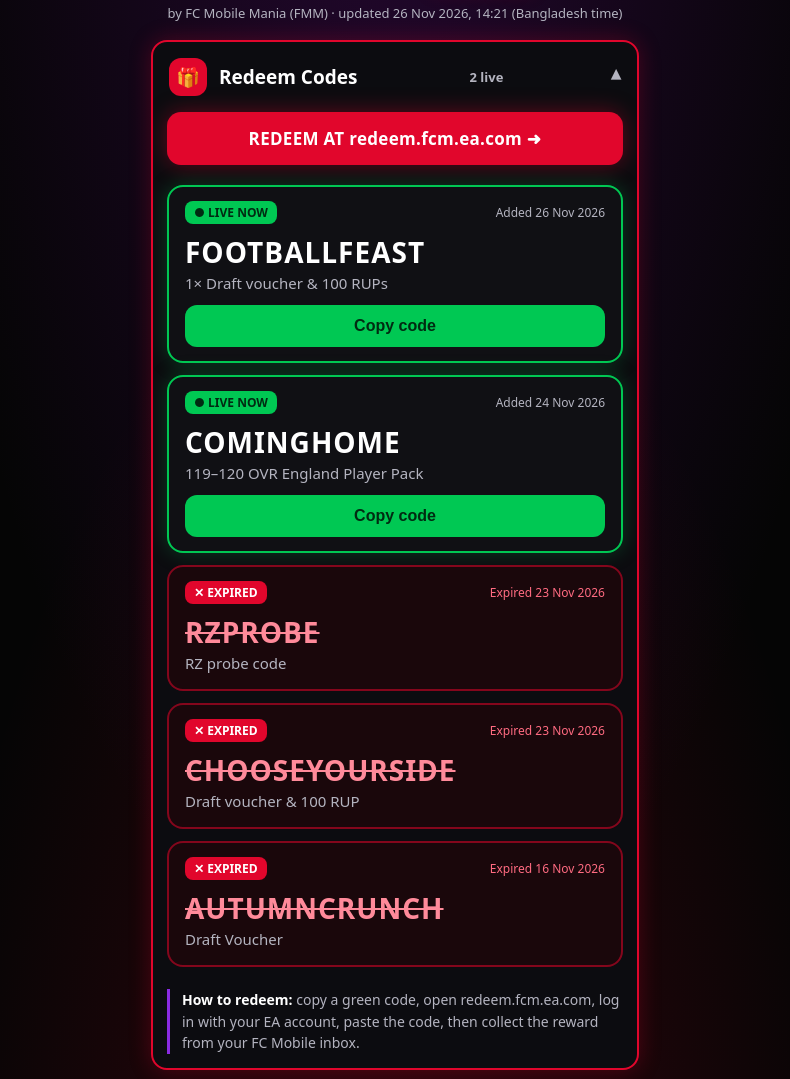
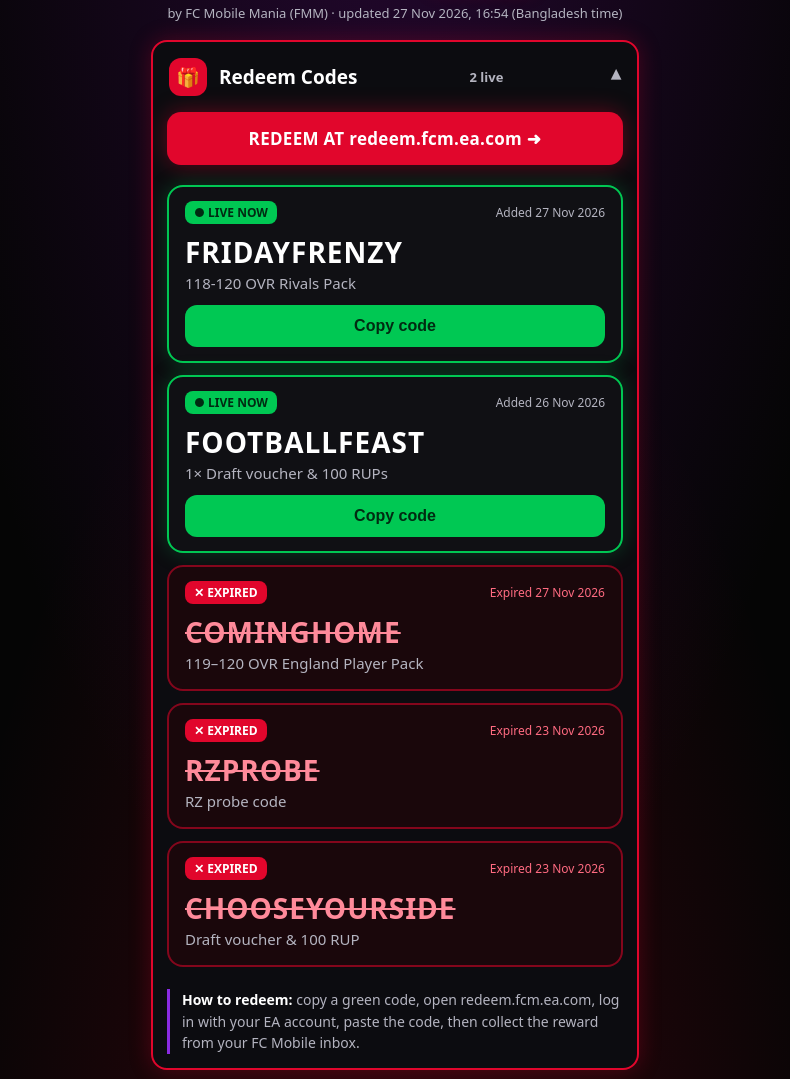
Before and after one commit to nabilaraf41/fmm-codes, a plain HTML site: page index.html in a window 1280 px wide. Shown: the part 197-1276 px from the top of the page, without its empty margins (245-1035 px from the left). Drawn offline with Linux system fonts and the light colour scheme.

Commit message:
Update codes

```diff
--- a/index.html
+++ b/index.html
@@ -47,22 +47,22 @@ h2{font-size:15px;color:var(--mut);text-align:center;margin:26px 0 12px;letter-s
 .none{color:var(--mut);text-align:center}footer{text-align:center;color:#77778a;font-size:12px;margin-top:24px}
 </style></head><body><div class="wrap">
 <header><img class="logo" src="logo.jpg" alt="FMM logo"><h1>FC MOBILE <span>CODES</span></h1>
-<div class="sub">by FC Mobile Mania (FMM) · updated 26 Nov 2026, 14:21 (Bangladesh time)</div></header>
+<div class="sub">by FC Mobile Mania (FMM) · updated 27 Nov 2026, 16:54 (Bangladesh time)</div></header>
 <details class="sec codes" open><summary><span class="ic">🎁</span>Redeem Codes<span class="n">2 live</span></summary>
 <div class="in"><a class="redeem" href="https://redeem.fcm.ea.com" target="_blank" rel="noopener">REDEEM AT redeem.fcm.ea.com ➜</a>
 
+  <div class="code live"><div class="top"><span class="tag">● LIVE NOW</span><span class="date">Added 27 Nov 2026</span></div>
+    <div class="name">FRIDAYFRENZY</div><div class="reward">118-120 OVR Rivals Pack</div>
+    <button onclick="cp(this,'FRIDAYFRENZY')">Copy code</button></div>
   <div class="code live"><div class="top"><span class="tag">● LIVE NOW</span><span class="date">Added 26 Nov 2026</span></div>
     <div class="name">FOOTBALLFEAST</div><div class="reward">1× Draft voucher &amp; 100 RUPs</div>
     <button onclick="cp(this,'FOOTBALLFEAST')">Copy code</button></div>
-  <div class="code live"><div class="top"><span class="tag">● LIVE NOW</span><span class="date">Added 24 Nov 2026</span></div>
-    <div class="name">COMINGHOME</div><div class="reward">119–120 OVR England Player Pack</div>
-    <button onclick="cp(this,'COMINGHOME')">Copy code</button></div>
+  <div class="code dead"><div class="top"><span class="tag">✕ EXPIRED</span><span class="date">Expired 27 Nov 2026</span></div>
+    <div class="name">COMINGHOME</div><div class="reward">119–120 OVR England Player Pack</div></div>
   <div class="code dead"><div class="top"><span class="tag">✕ EXPIRED</span><span class="date">Expired 23 Nov 2026</span></div>
     <div class="name">RZPROBE</div><div class="reward">RZ probe code</div></div>
   <div class="code dead"><div class="top"><span class="tag">✕ EXPIRED</span><span class="date">Expired 23 Nov 2026</span></div>
     <div class="name">CHOOSEYOURSIDE</div><div class="reward">Draft voucher &amp; 100 RUP</div></div>
-  <div class="code dead"><div class="top"><span class="tag">✕ EXPIRED</span><span class="date">Expired 16 Nov 2026</span></div>
-    <div class="name">AUTUMNCRUNCH</div><div class="reward">Draft Voucher</div></div>
 <div class="how"><b>How to redeem:</b> copy a green code, open redeem.fcm.ea.com, log in with your EA account,
 paste the code, then collect the reward from your FC Mobile inbox.</div></div></details>
 <details class="sec ig"><summary><span class="ic">📸</span>Instagram</summary><div class="in"><a class="btn" href="https://www.instagram.com/fc_fmm/" target="_blank" rel="noopener">My Instagram ➜</a><a class="btn" href="https://www.instagram.com/channel/AbbkN4AUe5QMeHYt/" target="_blank" rel="noopener">Instagram Community Chat ➜</a></div></details>
```
Also changed, not shown: codes.json (+8 -1 lines).
